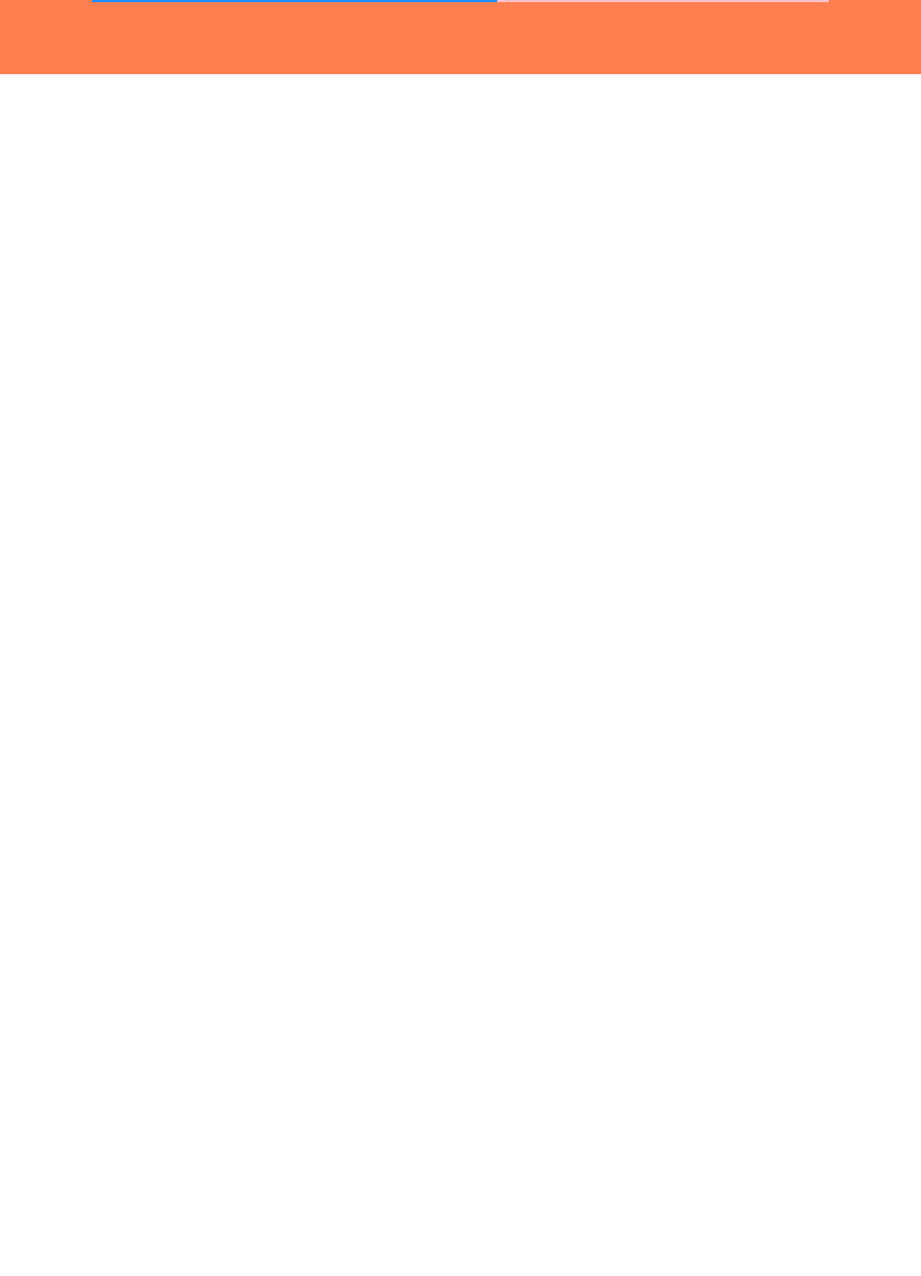
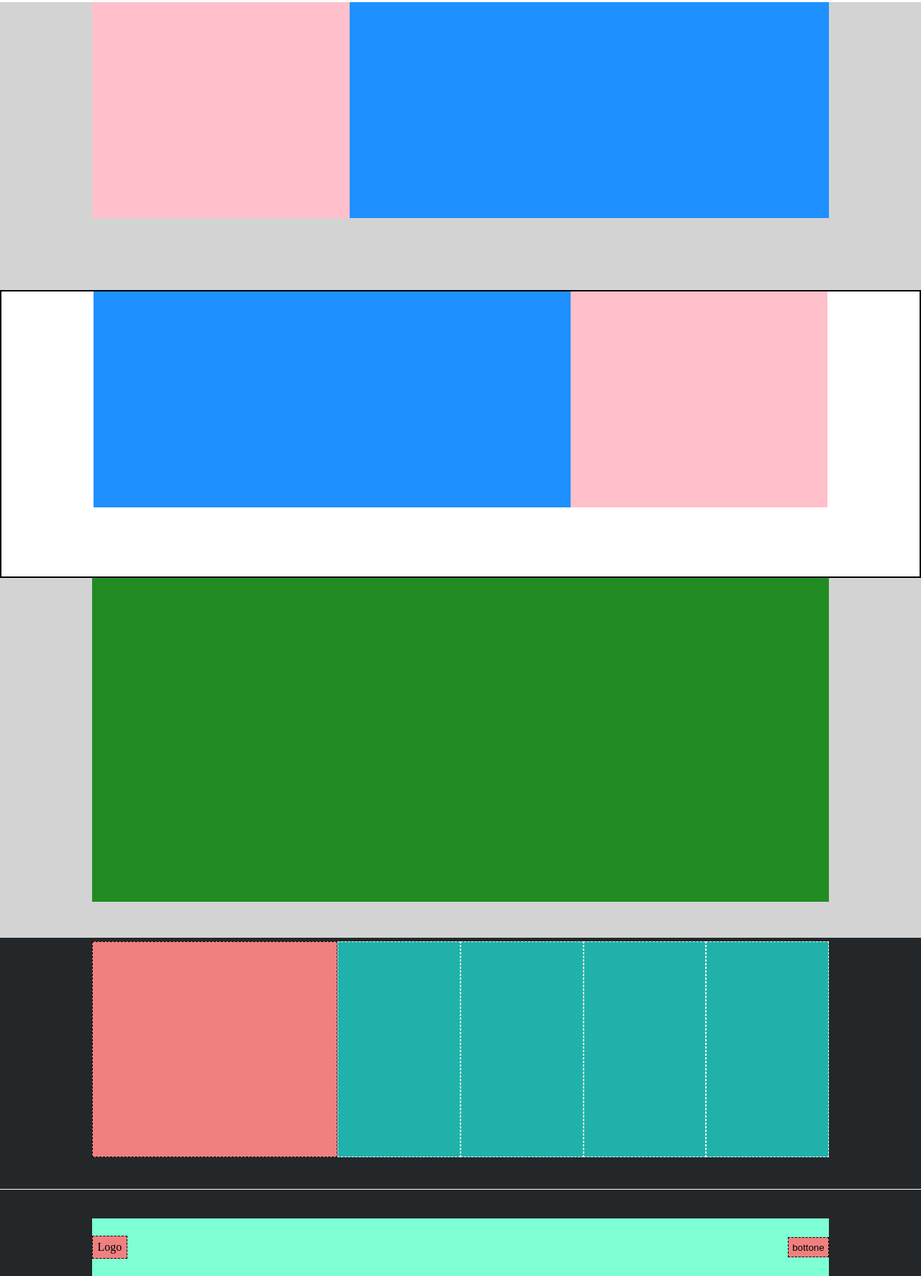
Before and after one commit to benitorubano1992/htmlcss-struttura-discord, a plain HTML site: page index.html in a window 1280 px wide. Shown: the part 747-2520 px from the top of the page at 72% size. Before the commit the page ends 2050 px from the top, so only its background shows below. Drawn offline with Linux system fonts and the light colour scheme.

Commit message:
sistemato header footer

```diff
--- a/css/stile.css
+++ b/css/stile.css
@@ -14,22 +14,52 @@
 .flex{
     display: flex;
 }
-header{
-    /*height:500px;debug*/
-    background-color: red;
-}
+
 
 
 
 
 .header-top{
     background-color: rgba(173, 216, 230, 100%);
+    min-height: 50px;
+    align-items: center;
 }
 
 .container.top{
     background-color: rgba(218,165,32, 100%);
-    min-height: 150px;
+    min-height: 25px;
+
 }
+.top span, .top button{
+    width:calc(100% / 5);
+
+}
+
+.top span{
+    padding-left: 0.5em;
+
+}
+
+.top button{
+    background-color: rgba(218,165,32, 100%);
+    text-align: right;
+    padding-right: 0.5em;
+}
+
+.top ul{
+    width:calc((100% / 5)*3 );
+
+    list-style: none;
+    justify-content: center;
+    align-items:center;
+}
+
+.top ul li a{
+    text-decoration: none;
+    color:black;
+    padding-left:0.5em;
+}
+
 /* header-bottom */
 
 
@@ -52,9 +82,10 @@ header{
 }
 
 /* prima riga del main */
-.row.first{
-    background-color: coral;/* debug prima riga del main*/
+/*.row.first{
+    background-color: coral; debug prima riga del main
 }
+*/
 .row .container{
     height:300px;/*debug*/
     background-color: yellow;/*debug */
@@ -62,13 +93,77 @@ header{
 }
 
 .container .contenuto-azzurro{
-    width:55%;
+    width:65%;
     height:300px;
     background-color: rgba(30,144, 255, 100%);
 }
 .contenuto-rosa{
-    width:45%;
+    width:35%;
     height: 300px;
     background-color: rgba(255, 192, 203, 100%);
 }
 /* fine prima riga main */
+
+/* seconda riga main*/
+.row.second{
+    background-color: rgba(211, 211, 211, 100%);
+}
+/*terza riga del main*/
+.row.third{
+    border: 2px solid black;
+}
+/* ultima riga del main*/
+.row.fourth{
+    height:500px;
+    background-color: rgba(211, 211, 211, 100%);
+}
+.row.fourth .container{
+    height:450px;
+    background-color: rgba(34, 139, 34, 100%);
+}
+/* footer */
+
+footer{
+    background-color: rgba(35,39,42,100%);
+}
+
+.footer-top{
+    height:350px;
+
+    padding:5px 0 15px;
+    border-bottom:1px solid white;
+}
+
+.footer-top .container{
+    height:300px;
+
+
+}
+.column:not(.prima){
+    width:calc(100% / 6 );
+    background-color: rgba(32,178,170,100%);
+    border:1px dashed white;
+}
+.column.prima{
+    width:calc((100% / 6) * 2);
+    background-color: rgba(240,128,128,100%);
+    border:1px dashed black;
+}
+
+/* footer-bottom */
+.footer-bottom{
+height:120px;
+align-items:flex-end;
+}
+
+.footer-bottom .container{
+    background-color: rgba(127,255,212,100%);
+    height:80px;
+    justify-content:space-between;
+    align-items: center;
+}
+.bottom span, .bottom button{
+    background-color: rgba(240,128,128,100%);
+    padding: 0.4em;
+    border:1px dashed black;
+}
--- a/index.html
+++ b/index.html
@@ -9,9 +9,16 @@
 </head>
 <body>
     <header>
-        <div class="header-top">
-                <div class="container top">
-
+        <div class="header-top flex">
+                <div class="container top flex">
+                    <span>logo</span>
+                    <ul class="flex">
+                        <li><a href="#">link</a></li>
+                        <li><a href="#">link</a></li>
+                        <li><a href="#">link</a></li>
+                        <li><a href="#">link</a></li>
+                    </ul>
+                    <button>login</button>
                 </div>
         </div>
 
@@ -32,13 +39,55 @@
                 </div>
         </div>
     </section>
-    <section class="row">
+    <section class="row second"><!--seconda riga del main-->
+        <div class="container flex">
+            <div class="contenuto-rosa">
+            </div>
+            <div class="contenuto-azzurro">
+            </div>
+
+    </section>
+    <section class="row  third">
+        <div class="container flex">
+                <div class="contenuto-azzurro">
+                </div>
+                <div class="contenuto-rosa">
+                </div>
+        </div>
+    </section>
 
 
+        <section class="row fourth"><!--quarta riga del main-->
+        <div class="container">
+
+        </div>
     </section>
-    <section class="row"></section>
-    <section class="row"></section>
 
+
+    <!-- footer -->
+    <footer>
+        <div class="footer-top flex">
+            <div class="container flex">
+                <div class="column prima"></div>
+                <div class="column"></div>
+                <div class="column"></div>
+                <div class="column"></div>
+                <div class="column"></div>
+            </div>
+        </div>
+        <div class="footer-bottom flex">
+            <div class="container  bottom flex">
+            <span>Logo</span>
+            <button>bottone</button>
+            </div>
+
+
+            </div>
+
+
+
+
+    </footer>
 
 
 
```
